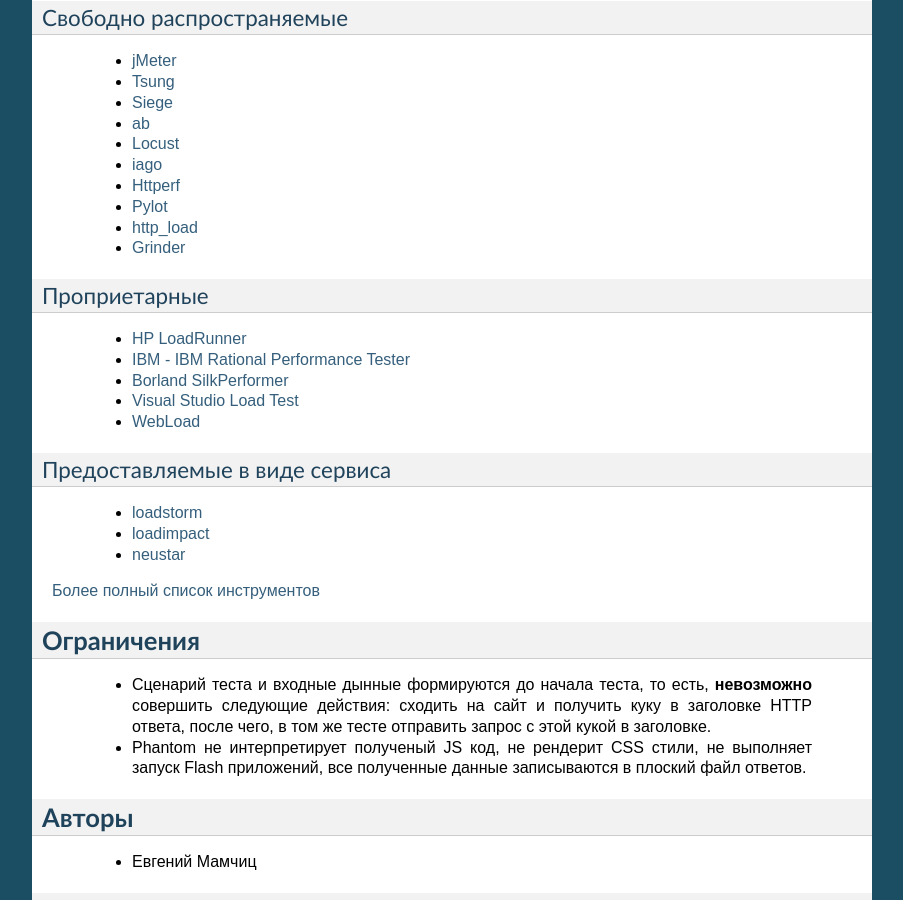
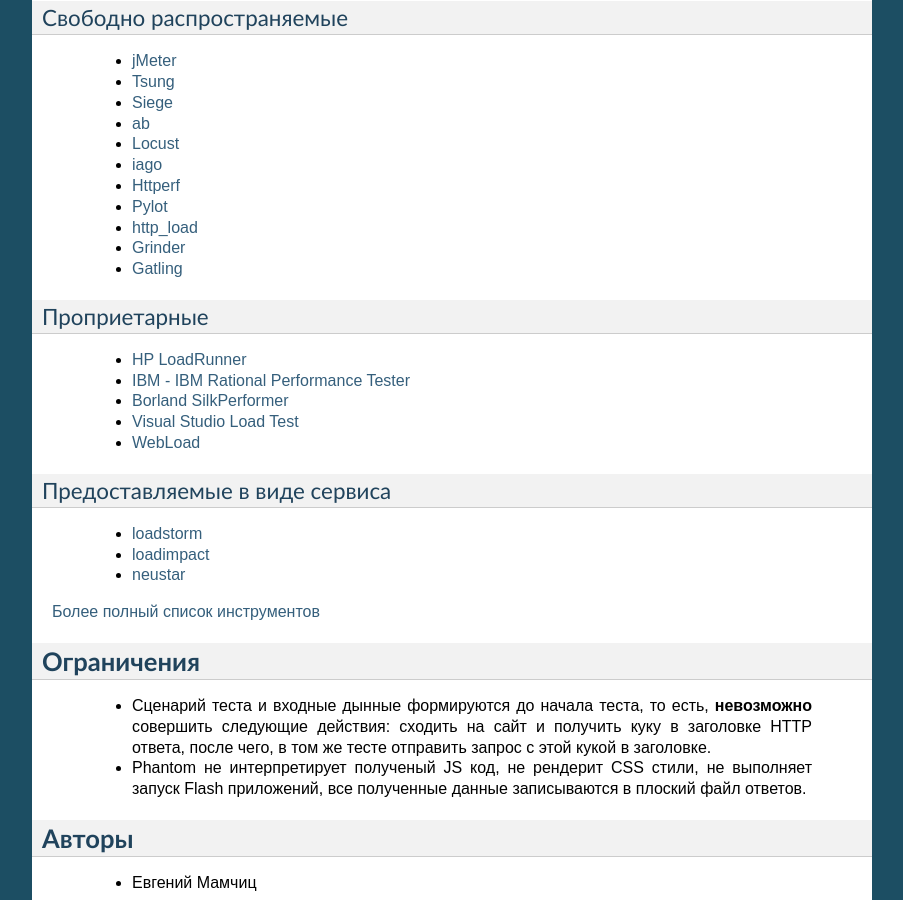
Before and after one commit to greggyNapalm/phantom_doc, a Sphinx documentation site: the page built from docs/what-is-phantom.rst, in a window 1280 px wide and 900 px high, scrolled down 1127 px. Shown: the whole window, without its empty margins (198-1101 px from the left). Built offline with Sphinx 7.4.7, drawn with Linux system fonts in a browser that asks for light colours.

Commit message:
New load tool(gatling) link added.

```diff
--- a/docs/what-is-phantom.rst
+++ b/docs/what-is-phantom.rst
@@ -55,6 +55,7 @@
  * `Pylot <http://pylot.org/>`_
  * `http_load <http://www.acme.com/software/http_load/>`_
  * `Grinder <http://grinder.sourceforge.net/>`_
+ * `Gatling <http://gatling-tool.org/>`_
 
 Проприетарные
 --------------
```
